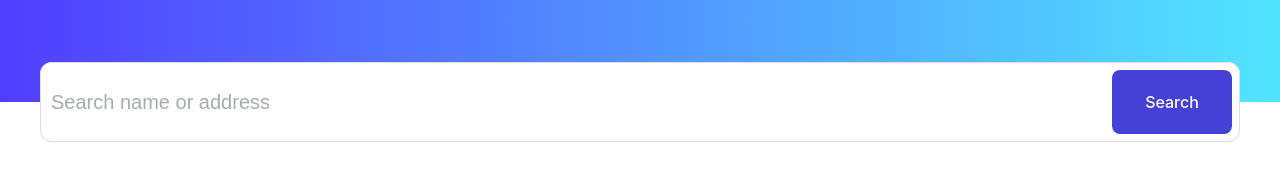
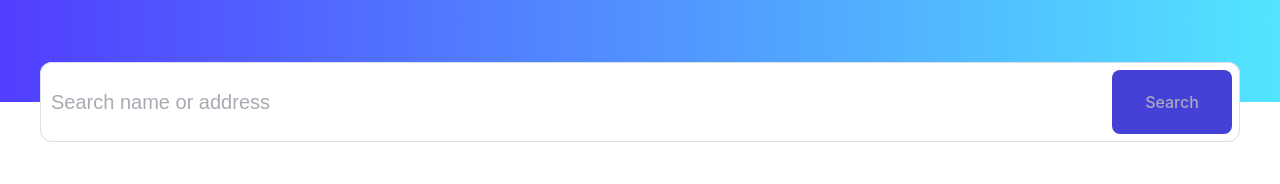
Before and after one commit to lyswifter/bitcoin-domain, a Vue app: page / in a window 1280 px wide. Shown: the part 236-420 px from the top of the page. Built offline with nearby package versions, Linux system fonts and the light colour scheme.

Commit message:
fix some issues

```diff
--- a/package.json
+++ b/package.json
@@ -11,6 +11,7 @@
   "dependencies": {
     "@chenfengyuan/vue-qrcode": "^2.0.0",
     "axios": "^1.3.4",
+    "bitcoin-address-validation": "^2.2.1",
     "decimal.js": "^10.4.3",
     "element-plus": "^2.2.30",
     "qrcode": "^1.5.1",
--- a/src/components/Home.vue
+++ b/src/components/Home.vue
@@ -12,11 +12,11 @@ import HeaderView from "../components/Header.vue";
 import HistView from "../components/History.vue";
 import OrderView from "../components/Order.vue";
 import PayView from "../components/Pay.vue";
+import RegisteriedView from "../components/Registered.vue";
+import RegisteringView from "../components/Registering.vue";
 import StartView from "../components/Start.vue";
 
 import { ElLoading, ElMessage } from 'element-plus';
-import RegisteriedView from "../components/Registered.vue";
-import RegisteringView from "../components/Registering.vue";
 
 let state = reactive({ isAvailable: false, input: '', inputAppend: '', stage: 'start', gasInfo: {} as GasInfo, headerHeight: '338px', history: {} as DomainHistory })
 
@@ -82,6 +82,10 @@ function searchAction() {
         }
         break
 
+      case 500:
+        ElMessage.error(val.message)
+        break
+
       default:
         ElMessage.error(val.data)
         break;
@@ -134,7 +138,8 @@ onMounted(() => {
     <div class="search-view">
       <el-input class="input-class" v-model="state.input" placeholder="Search name or address" maxlength="32"
         minlength="4" @keyup.enter.native="searchAction" />
-      <a class="search-a" style="text-decoration: none;" href="javascript:void(0)" @click="searchAction"> Search </a>
+      <a class="search-a" :class="state.input ? 'search-a-enable' : 'search-a-disable'" style="text-decoration: none;" href="javascript:void(0)"
+        @click="searchAction"> Search </a>
     </div>
 
     <EmptyView v-if="state.stage == ''" />
@@ -193,7 +198,14 @@ onMounted(() => {
   border-radius: 8px;
   text-align: center;
   line-height: 64px;
+}
+
+.search-a-enable {
   color: white;
+}
+
+.search-a-disable {
+  color: #A7A9BE;
 }
 
 .hist-view {
--- a/src/components/Order.vue
+++ b/src/components/Order.vue
@@ -7,6 +7,8 @@ import { GasInfo, Types } from "../router/type";
 
 import Decimal from 'decimal.js';
 import { useRequest } from 'vue-request';
+
+import { validate } from 'bitcoin-address-validation';
 
 const props = defineProps({
     domainName: String,
@@ -56,8 +58,9 @@ function nextStepAction() {
         return
     }
 
-    if (state.info.addr.indexOf(" ") != -1) {
-        ElMessage.error("Receive address format is not correct")
+    // bitcoinjs
+    if (!validate(state.info.addr)) {
+        ElMessage.error("Receive bitcoin address is not valid")
         return
     }
 
--- a/src/components/Registering.vue
+++ b/src/components/Registering.vue
@@ -35,13 +35,13 @@ onMounted(() => {
     state.info.isAvailable = props.isAvailable!
 
     state.rowInfo = [{
-        title: 'Fund Transfer Pending',
-        subTitle: 'This may take 20 minutes',
+        title: 'Locked the dominate',
+        subTitle: "Your domain name is locked. Don't worry about being preempted.",
         index: 1,
         link: waitingUrl,
     }, {
-        title: 'Locked the dominate',
-        subTitle: "Your domain name is locked. Don't worry about being preempted.",
+        title: 'Fund Transfer Pending',
+        subTitle: 'This may take 20 minutes',
         index: 2,
         link: waitingUrl,
     }, {
```
Also changed, not shown: 1 other file (tests, documents, lock files or other folders).
